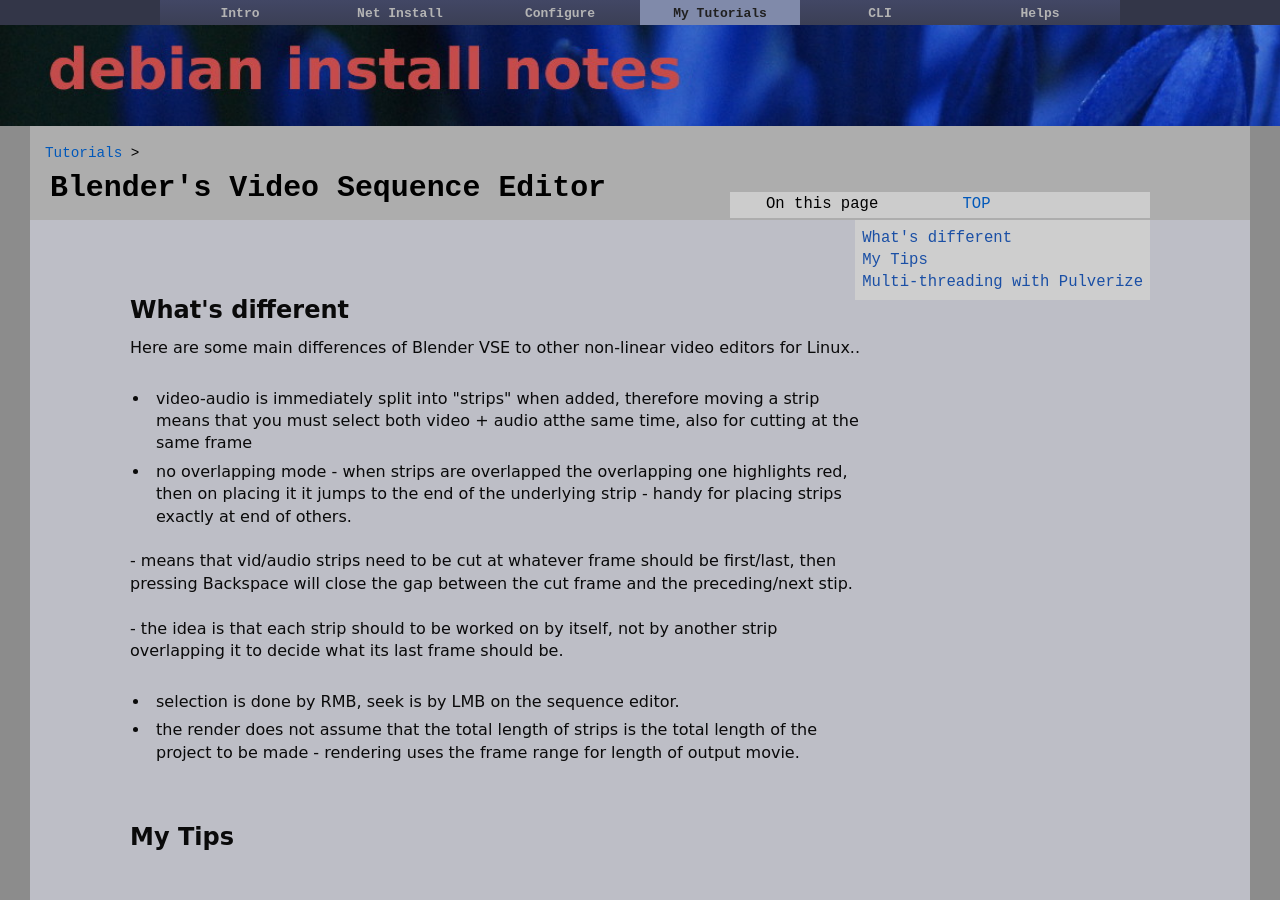
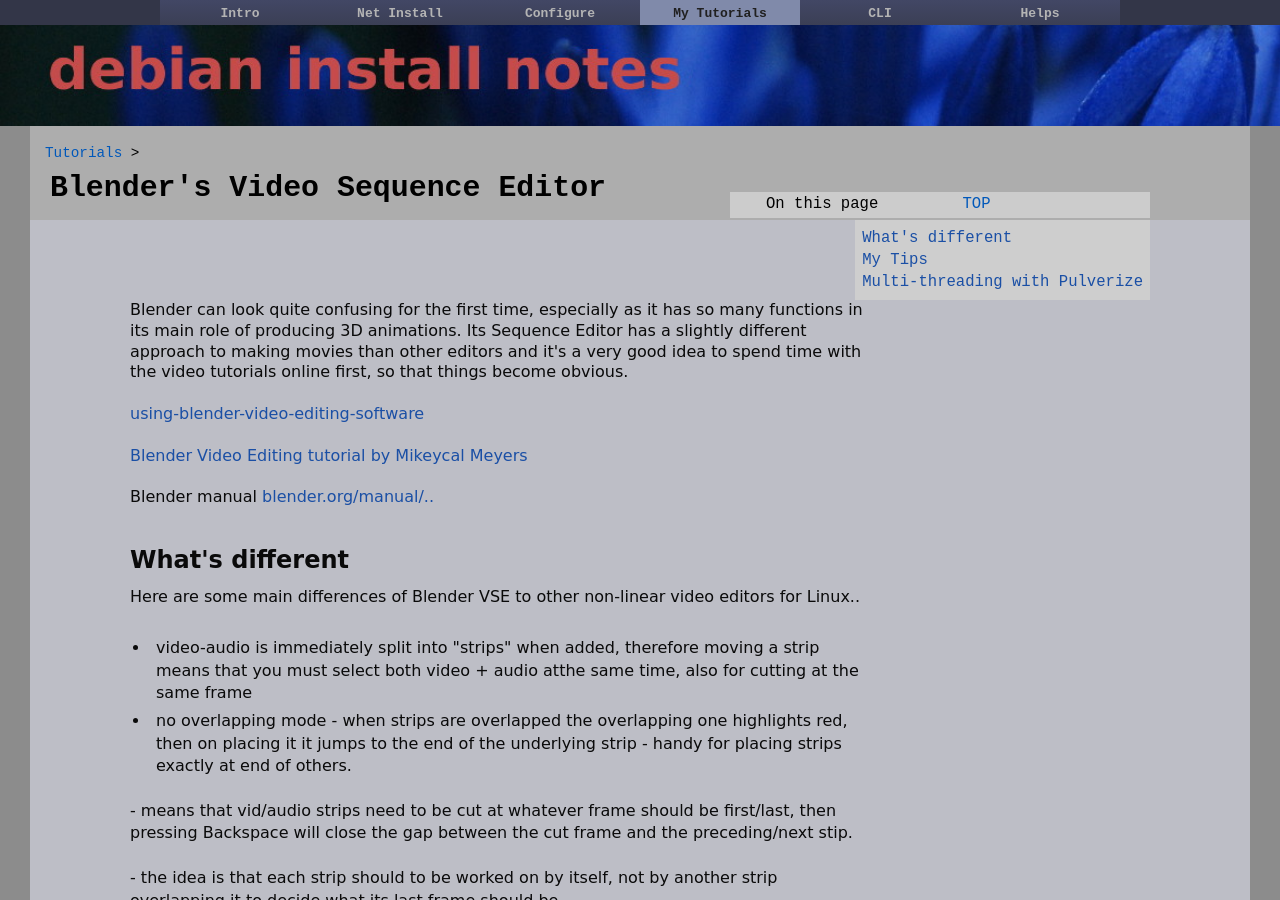
Before and after one commit to dquinton/debian-install, a Jekyll site: the page built from tutorial/04a-blender-vse.html, in a window 1280 px wide and 900 px high. Built offline with Jekyll 4.4.1, drawn with Linux system fonts in a browser that asks for light colours.

Commit message:
updating pages

```diff
--- a/tutorial/04a-blender-vse.html
+++ b/tutorial/04a-blender-vse.html
@@ -27,6 +27,19 @@
 <div class="parent"><a href="../tutorials.html">Tutorials</a> ></div>
 
 <div class="cont">
+
+
+Blender can look quite confusing for the first time, especially as it has so many functions in its main role of producing 3D animations. Its Sequence Editor has a slightly different approach to making movies than other editors and it's a very good idea to spend time with the video tutorials online first, so that things become obvious.
+<br><br>
+<a href="https://www.linux.com/learn/using-blender-video-editing-software-linux">using-blender-video-editing-software</a>
+<br><br>
+<a href="https://www.youtube.com/playlist?list=PLjyuVPBuorqIhlqZtoIvnAVQ3x18sNev4">Blender Video Editing tutorial by Mikeycal Meyers</a>
+<br><br>
+Blender manual  <a href="https://docs.blender.org/manual/en/dev/editors/vse/sequencer/strips/introduction.html">blender.org/manual/..</a>
+<br><br>
+<br>
+
+
 
 <h2 id="1" class="tag">What's different</h2>
 
```
